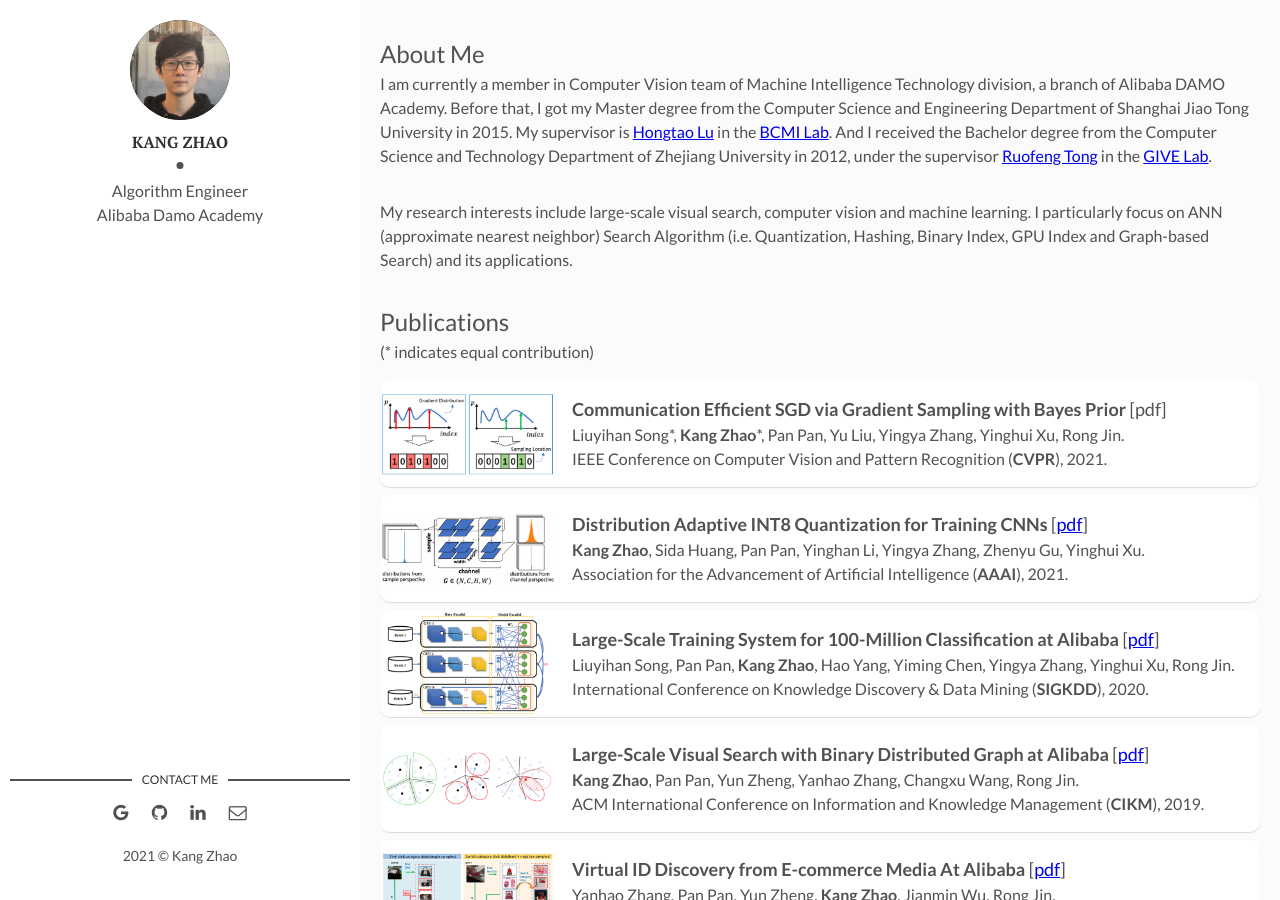
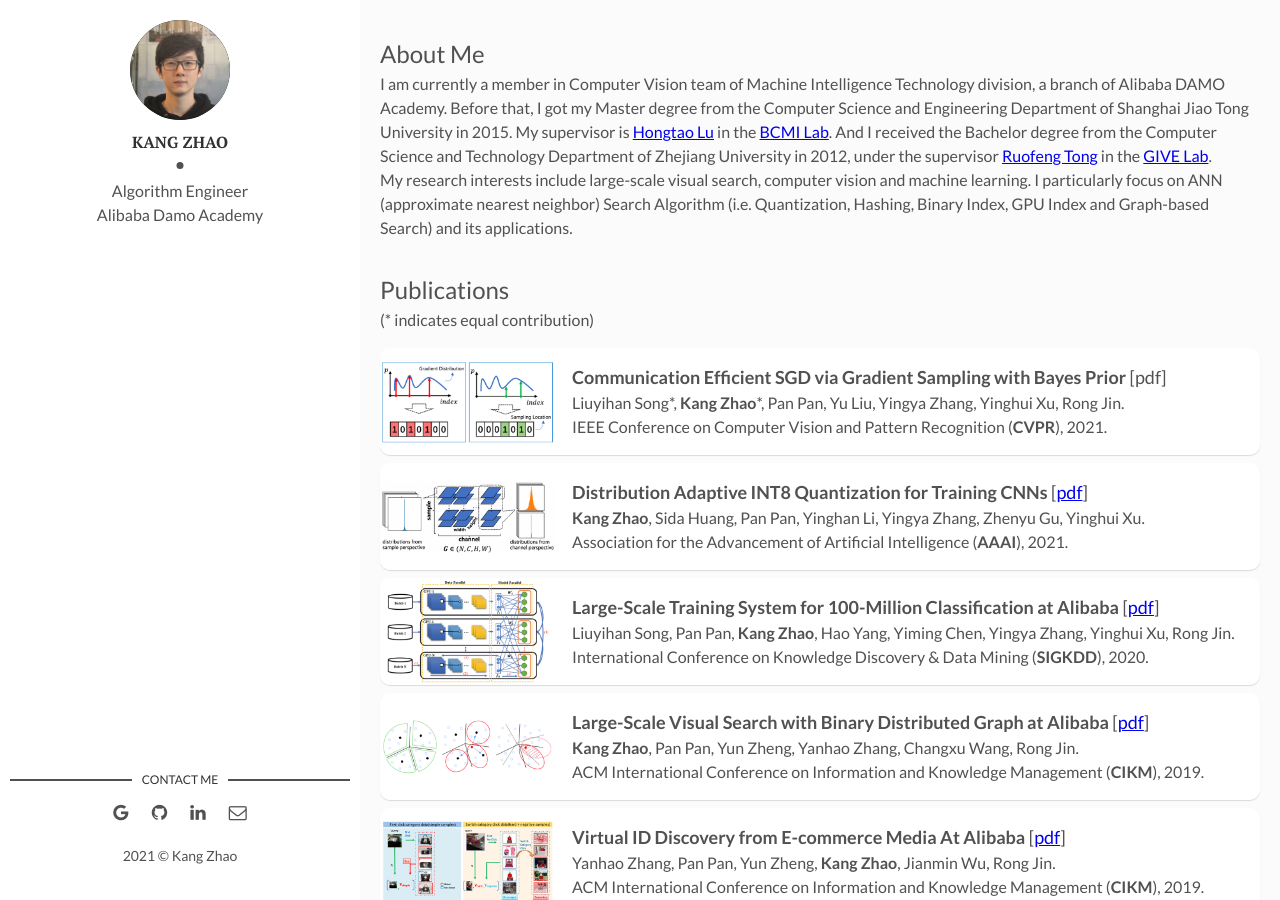
Before and after one commit to kangzhao2/kangzhao2.github.io, a Jekyll site: the page built from index.html, in a window 1280 px wide and 900 px high. Built offline with Jekyll 4.4.1, drawn with Linux system fonts in a browser that asks for light colours; the list of posts is cut into pages by our own code.

Commit message:
Update index.html

```diff
--- a/index.html
+++ b/index.html
@@ -2,9 +2,7 @@
 layout: main
 ---
 <body>
-<p><font size="5">About Me</font> <br>I am currently a member in Computer Vision team of Machine Intelligence Technology division, a branch of Alibaba DAMO Academy. Before that, I got my Master degree from the Computer Science and Engineering Department of Shanghai Jiao Tong University in 2015. My supervisor is <a href="http://www.cs.sjtu.edu.cn/PeopleDetail.aspx?id=95">Hongtao Lu</a> in the <a href="http://bcmi.sjtu.edu.cn/member.html">BCMI Lab</a>. And I received the Bachelor degree from the Computer Science and Technology Department of Zhejiang University in 2012, under the supervisor <a href="http://give.zju.edu.cn/memberHomepage/TongRuofeng.html">Ruofeng Tong</a> in the <a href="http://give.zju.edu.cn/portal/index.html">GIVE Lab</a>.
-</p>
-<p>My research interests include large-scale visual search, computer vision and machine learning. I particularly focus on ANN (approximate nearest neighbor) Search Algorithm (i.e. Quantization, Hashing, Binary Index, GPU Index and Graph-based Search) and its applications.
+<p><font size="5">About Me</font> <br>I am currently a member in Computer Vision team of Machine Intelligence Technology division, a branch of Alibaba DAMO Academy. Before that, I got my Master degree from the Computer Science and Engineering Department of Shanghai Jiao Tong University in 2015. My supervisor is <a href="http://www.cs.sjtu.edu.cn/PeopleDetail.aspx?id=95">Hongtao Lu</a> in the <a href="http://bcmi.sjtu.edu.cn/member.html">BCMI Lab</a>. And I received the Bachelor degree from the Computer Science and Technology Department of Zhejiang University in 2012, under the supervisor <a href="http://give.zju.edu.cn/memberHomepage/TongRuofeng.html">Ruofeng Tong</a> in the <a href="http://give.zju.edu.cn/portal/index.html">GIVE Lab</a>.<br>My research interests include large-scale visual search, computer vision and machine learning. I particularly focus on ANN (approximate nearest neighbor) Search Algorithm (i.e. Quantization, Hashing, Binary Index, GPU Index and Graph-based Search) and its applications.
 </p>
 <p><font size="5">Publications</font><br>(* indicates equal contribution)</p>
 </body>
```
